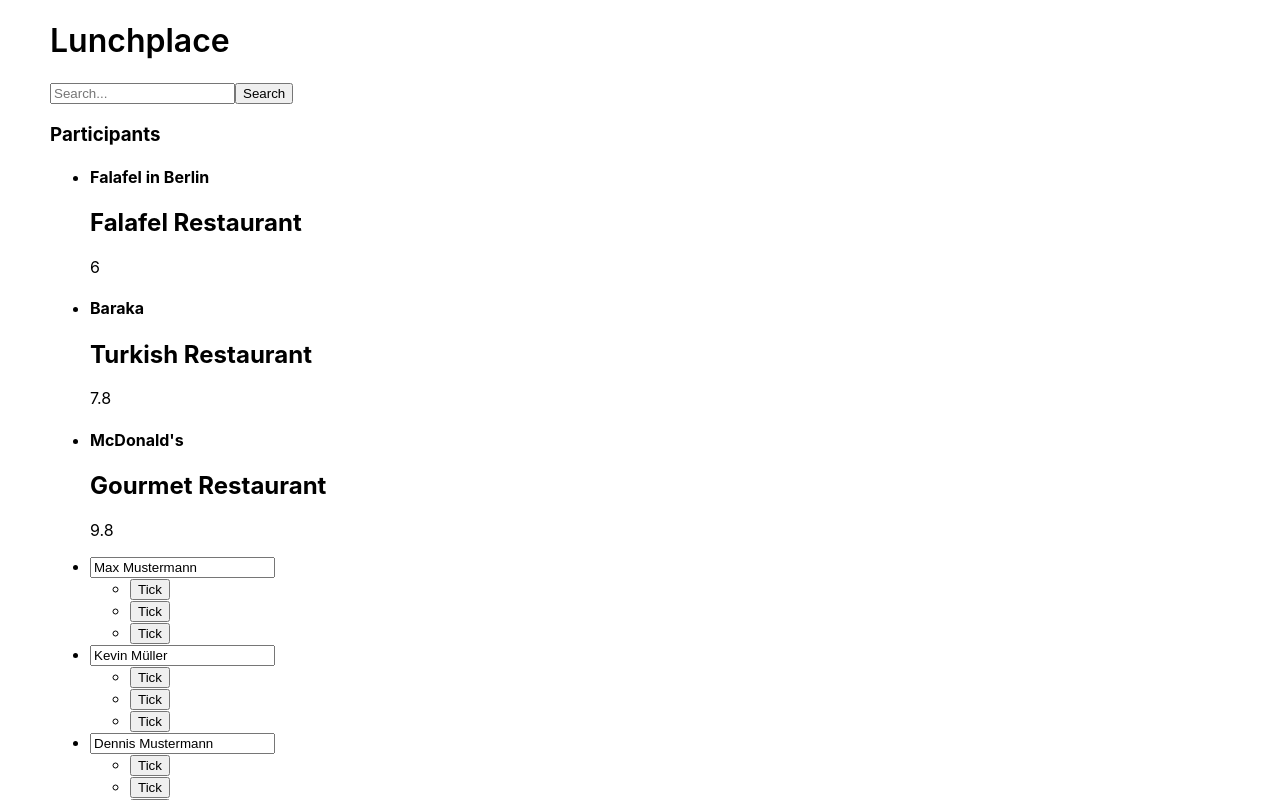
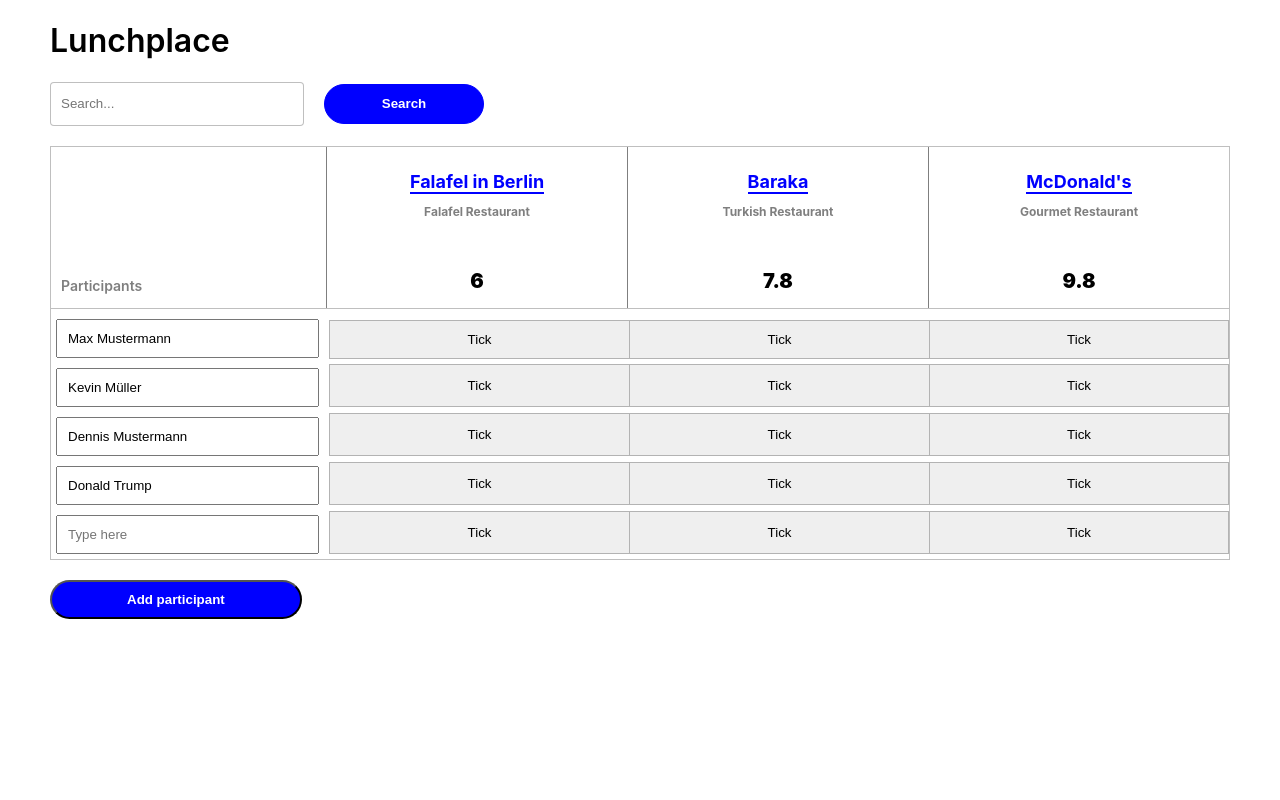
Before and after one commit to callouscoder/cs-finleap, a React (Create React App) app: page / in a window 1280 px wide. Shown: the top 800 px of the page. Built offline with nearby package versions, Linux system fonts and the light colour scheme.

Commit message:
Added functionality for addParticipantButton

```diff
--- a/src/App.js
+++ b/src/App.js
@@ -1,7 +1,40 @@
 import React from 'react';
 import './App.scss';
 
+const CLIENT_ID = 'FQTSQTH1G3L2JJ531YVOM5OSROWNRY3BR3B1SB4ON2O4E2HS';
+const CLIENT_SECRET = '41SQ3EOINTHXGALQKU33TGJLTDNV43BLTIPCHQD34SGB4C2N';
+
 function App() {
+  const fetchData = address => {
+    const qs = `
+    ?client_id=${CLIENT_ID}
+    &client_secret=${CLIENT_SECRET}
+    &query=lunch
+    &near=${address}
+    &v=20170801
+    &limit=3`
+  }
+
+  const addParticipant = () => {
+    const targetParticipantNames = document.getElementById('participantNames');
+
+    const itemNode = document.createElement('li');
+    const itemContent = `<input type="text" className="participant-name" placeholder="Type here" value="Max Mustermann" />
+    <ul>
+      <li>
+        <button className="option-a">Tick</button>
+      </li>
+      <li>
+        <button className="option-b">Tick</button>
+      </li>
+      <li>
+        <button className="option-c">Tick</button>
+      </li>
+    </ul>`;
+    itemNode.innerHTML = itemContent;
+    targetParticipantNames.appendChild(itemNode);
+  }
+
   return (
     <div className="App">
       <header className="app-header">
@@ -11,13 +44,14 @@
       <main className="main-content">
         <section className="search-form">
           <form className="search">
-            <input type="search" placeholder="Search..." />
+            <input type="text" placeholder="Search..." />
 
             <button className="search-button">Search</button>
           </form>
         </section>
 
         <section className="places-table">
+          <div className="table-outer">
           <section className="participants-list">
             <header className="list-header">
               <h1 className="list-title">Participants</h1>
@@ -25,49 +59,37 @@
               <ul className="suggested-locations">
                 <li>
                   <article className="location">
-                    <header>
-                      <h1 className="location-title">Falafel in Berlin</h1>
+                    <h1 className="location-title">Falafel in Berlin</h1>
 
-                      <h2 className="location-type">Falafel Restaurant</h2>
-                    </header>
+                    <h2 className="location-type">Falafel Restaurant</h2>
 
-                    <footer>
-                      <span className="total-votes">6</span>
-                    </footer>
+                    <span className="total-votes">6</span>
                   </article>
                 </li>
 
                 <li>
                   <article className="location">
-                    <header>
                       <h1 className="location-title">Baraka</h1>
 
                       <h2 className="location-type">Turkish Restaurant</h2>
-                    </header>
 
-                    <footer>
                       <span className="total-votes">7.8</span>
-                    </footer>
                   </article>
                 </li>
 
                 <li>
                   <article className="location">
-                    <header>
                       <h1 className="location-title">McDonald's</h1>
 
                       <h2 className="location-type">Gourmet Restaurant</h2>
-                    </header>
 
-                    <footer>
                       <span className="total-votes">9.8</span>
-                    </footer>
                   </article>
                 </li>
               </ul>
             </header>
 
-              <ul>
+              <ul id="participantNames" className="participant-names">
                 <li>
                   <input type="text" className="participant-name" placeholder="Type here" value="Max Mustermann" />
 
@@ -149,9 +171,10 @@
           <section className="suggestions">
 
           </section>
+          </div>
 
           <footer className="table-footer">
-            <button className="add-participant">Add participant</button>
+            <button className="add-participant" onClick={() => addParticipant()}>Add participant</button>
           </footer>
         </section>
       </main>
--- a/src/App.scss
+++ b/src/App.scss
@@ -1,3 +1,5 @@
+$brand-primary:  blue;
+
 .App {
   text-align: left;
   padding-left: 50px;
@@ -9,3 +11,168 @@
     font-weight: 600;
   }
 }
+
+.main-content {
+  .search-form {
+    .search {
+      input {
+        height: 40px;
+        line-height: 1;
+        margin-right: 20px;
+        border-radius: 4px;
+        border: 1px solid rgba(black, 0.25);
+        padding-left: 10px;
+        min-width: 240px;
+      }
+      button {
+        background: $brand-primary;
+        border-radius: 50px;
+        font-weight: bold;
+        color: white;
+        padding-left: 30px;
+        padding-right: 30px;
+        height: 40px;
+        line-height: 1;
+        transition: all 0.3s ease-out;
+        min-width: 160px;
+        border: 1px solid $brand-primary;
+        &:hover {
+          background: white;
+          border-color: $brand-primary;
+          color: $brand-primary;
+        }
+      }
+    }
+  }
+  .places-table {
+    .table-outer {
+      border: 1px solid rgba(black, 0.25);
+      margin-top: 20px;
+    }
+    .table-footer {
+      button {
+        background: $brand-primary;
+        padding: 10px 75px;
+        margin: 20px 0;
+        border-radius: 50px;
+        color: white;
+        font-weight: bold;
+      }
+    }
+    .participants-list {
+      .list-header {
+        display: flex;
+        border-bottom: 1px solid rgba(black, 0.25);
+        .list-title {
+          color: rgba(black, 0.5);
+          font-size: 14px;
+          font-weight: 600;
+          align-self: flex-end;
+          width: 300px;
+          padding-left: 10px;
+          box-sizing: border-box;
+        }
+        .suggested-locations {
+          display: flex;
+          margin: 0;
+          li {
+              border-left: 1px solid rgba(black, 0.5);
+              list-style: none;
+              margin: 0;
+              padding: 0;
+              ul,
+              li {
+                border: 0;
+                margin: 0;
+                padding: 0;
+              }
+          }
+          .location {
+            display: flex;
+            flex-direction: column;
+            align-items: center;
+            justify-content: center;
+            flex-wrap: nowrap;
+            min-width: 300px;
+            background: white;
+            transition: all 0.3s ease-out;
+            &:hover {
+              background: red;
+            }
+            h1,
+            h2,
+            span {
+              text-align: center;
+            }
+            h1 {
+              cursor: pointer;
+              transition: .2s ease-out;
+              border-bottom: 2px solid $brand-primary;
+              color: $brand-primary;
+              font-size: 18px;
+              margin-bottom: 10px;
+              padding-bottom: 0;
+            }
+            h2 {
+              margin: 0;
+              padding: 0;
+              font-size: 12px;
+              color: rgba(black, 0.5);
+              margin-bottom: 50px;
+            }
+            span {
+              font-weight: 900;
+              font-size: 20px;
+              margin-bottom: 15px;
+            }
+          }
+        }
+      }
+      .participant-names {
+        list-style: none;
+        margin: 0;
+        padding: 0;
+        margin-top: 10px;
+        li {
+          display: flex;
+          &:first-child input {
+            margin-top: 0;
+          }
+          input {
+            width: 300px;
+            padding: 10px;
+            margin: 5px;
+            margin-right: 10px;
+          }
+          ul {
+            display: flex;
+            list-style: none;
+            margin: 0;
+            padding: 0;
+            li {
+              min-width: 300px;
+              margin-bottom: 0;
+              margin-top: 1px;
+              &:last-child button {
+                border-right: 1px solid rgba(black, 0.25);
+              }
+              button {
+                width: 100%;
+                height: 90%;
+                border: 0;
+                border-left: 1px solid rgba(black, 0.25);
+                border-top: 1px solid rgba(black, 0.25);
+                border-bottom: 1px solid rgba(black, 0.25);
+                transition: all .3s ease-out;
+                &:hover {
+                  background: green;
+                  border-color: green;
+                }
+              }
+            }
+          }
+        }
+      }
+    }
+  }
+}
```
